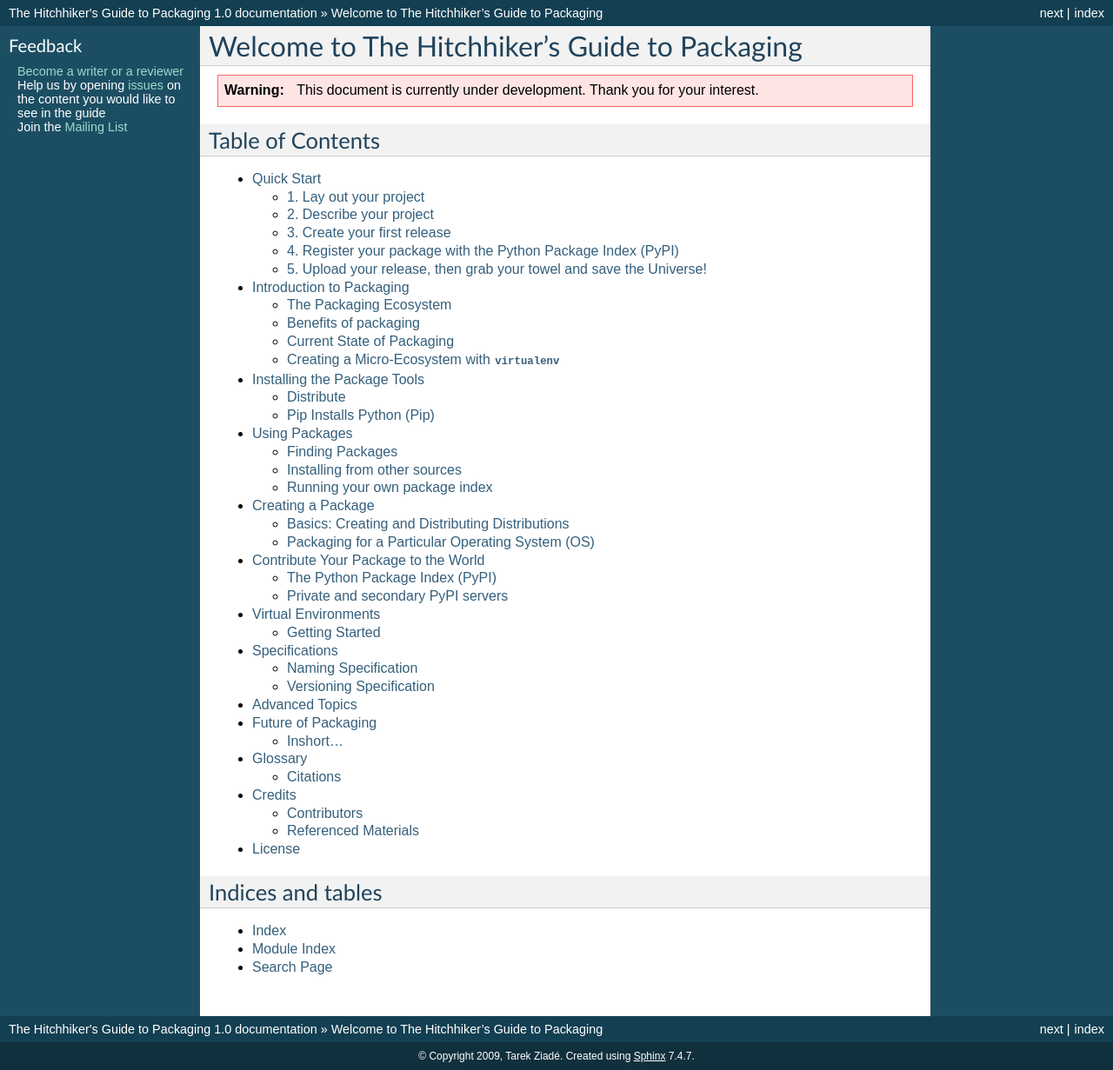
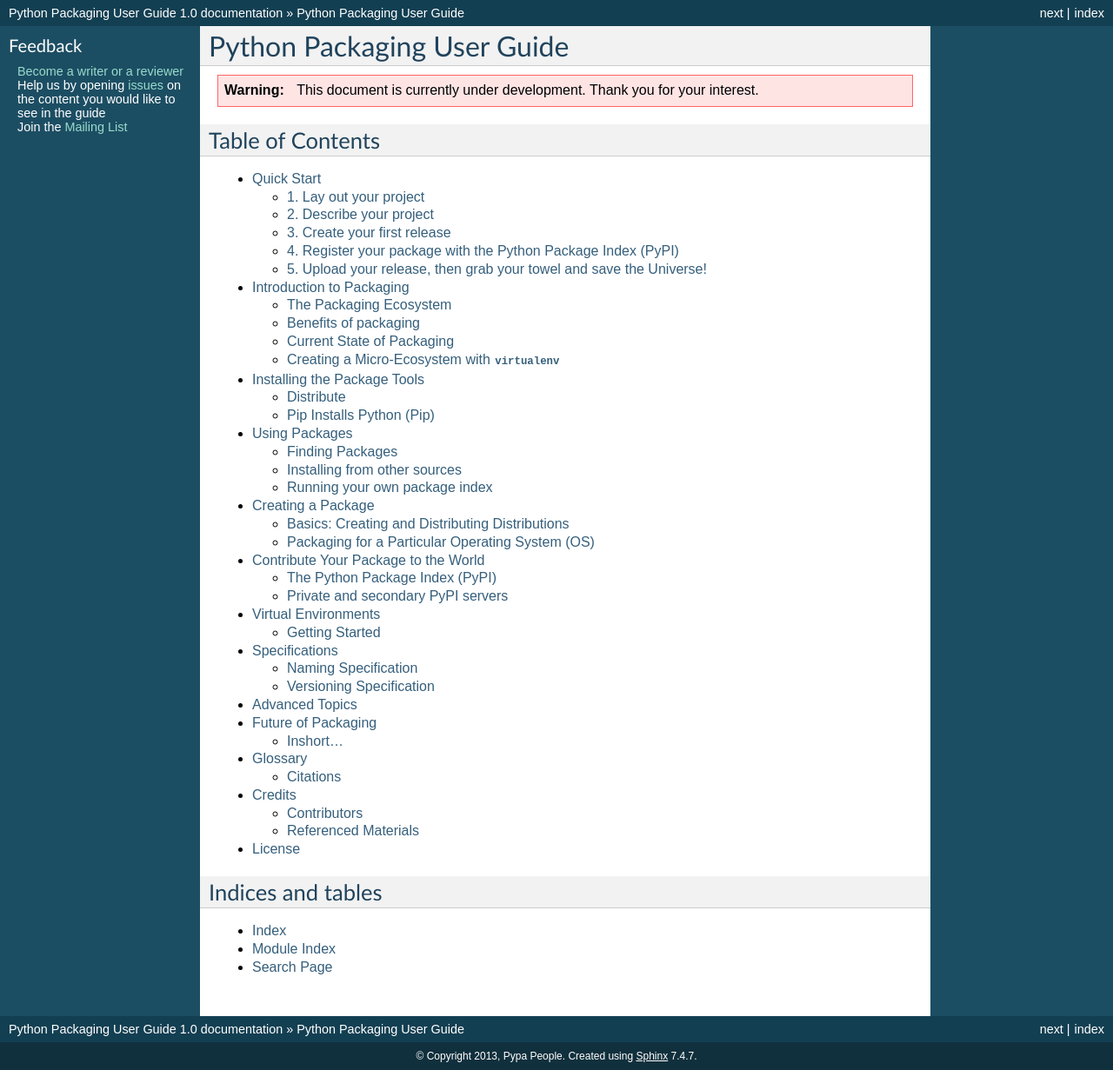
Before and after one commit to pypa/packaging.python.org, a Sphinx documentation site: the page built from source/index.txt, in a window 1280 px wide. Shown: the whole page at 87% size. Built offline with Sphinx 7.4.7, drawn with Linux system fonts in a browser that asks for light colours.

Commit message:
name change

```diff
--- a/README.txt
+++ b/README.txt
@@ -1,4 +1,4 @@
-The "Hitchhiker's Guide to Packaging" is a guide focusing on current
+The "Python Packaging User Guide" is a guide focusing on current
 best-practices for working with Python distributions (third-party
 software distributions of Python packages and modules). It covers
 finding, installing, creating, and distributing packages, as well as
@@ -9,7 +9,7 @@
 tool.
 
 The html version of the Guide is currently available at
-<http://guide.python-distribute.org/>.
+<https://python-packaging-user-guide.readthedocs.org>.
 
 Please see the `source/license.txt` file for license information.
 
--- a/source/conf.py
+++ b/source/conf.py
@@ -37,8 +37,8 @@
 master_doc = 'index'
 
 # General information about the project.
-project = u'The Hitchhiker\'s Guide to Packaging'
-copyright = u'2009, Tarek Ziadé'
+project = u'Python Packaging User Guide'
+copyright = u'2013, Pypa People'
 
 # The version info for the project you're documenting, acts as replacement for
 # |version| and |release|, also used in various other places throughout the
--- a/source/index.txt
+++ b/source/index.txt
@@ -1,6 +1,6 @@
-==============================================
-Welcome to The Hitchhiker's Guide to Packaging
-==============================================
+===========================
+Python Packaging User Guide
+===========================
 
 .. warning:: This document is currently under development. Thank you for your interest.
 
--- a/source/license.txt
+++ b/source/license.txt
@@ -2,6 +2,6 @@
 License
 =======
 
-The Hitchhiker's Guide to Packaging is licensed under a Creative Commons
+The Python Packaging User Guide is licensed under a Creative Commons
 Attribution-Noncommercial-Share Alike license:
 http://creativecommons.org/licenses/by-nc-sa/3.0
```
